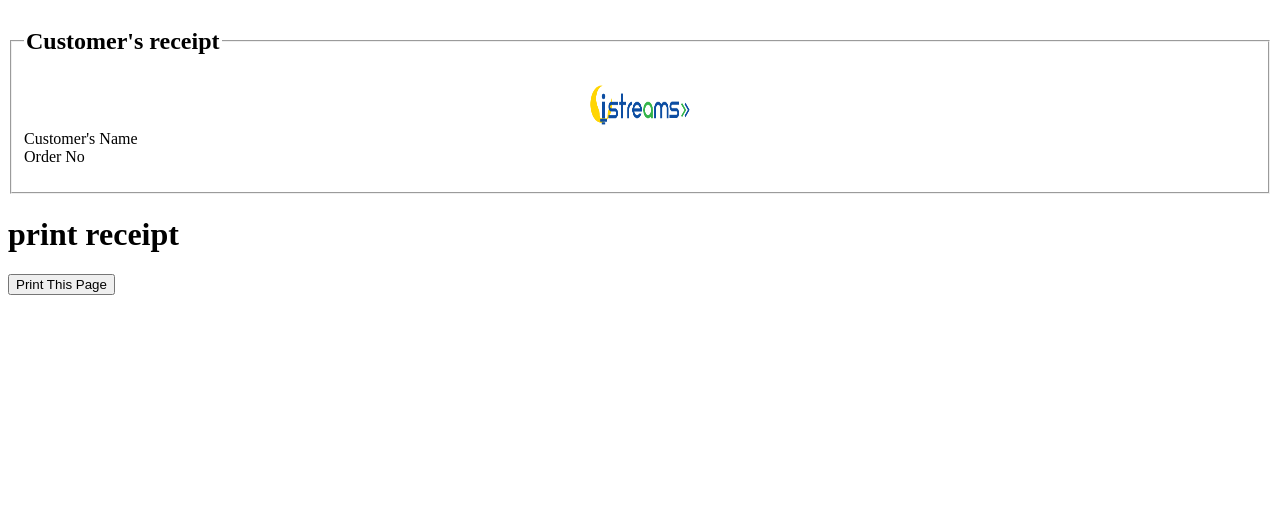
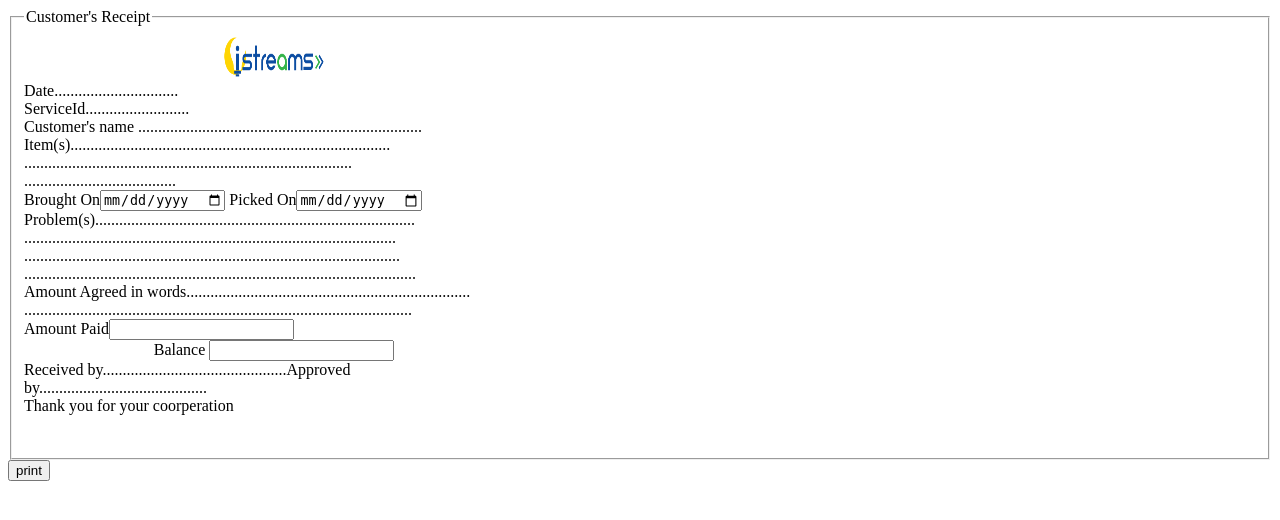
Before and after one commit to mugabekinnocet/wms_4istreams, a PHP site: page /receipt.php in a window 1280 px wide. Shown: the top 520 px of the page. Run offline with PHP 8.4, Linux system fonts and the light colour scheme.

Commit message:
check mmodifications

```diff
--- a/receipt.php
+++ b/receipt.php
@@ -3,28 +3,53 @@
     <title>istreams receipt</title>
 </head>
 <body>
-			<div class="main">
-				<fieldset class="formfieldset">
-					<legend ><h2>
-						Customer's receipt
-					</h2></legend>
-	<form>
-		<table>
-			<div class ="header">
-							<center><img src="istrm.png" width="100" height="50">
+<script type="text/javascript">
+        function PrintDiv() {
+           var divToPrint = document.getElementById('divToPrint');
+           var popupWin = window.open('', '_blank', 'width=300,height=300');
+           popupWin.document.open();
+           popupWin.document.write('<html><body onload="window.print()">' + divToPrint.innerHTML + '</html>');
+            popupWin.document.close();
+                }
+     </script>
+   </head>
+        <body >
+                            <div id="divToPrint" >
+							<fieldset>
+							<legend>Customer's Receipt</legend>
+						<form id="test">
+               <div style="width:500px;height:400px;background-color:white;">
+                  <center><img src="istrm.png" width="100" height="50"></center>
 
-			</div>
-			<div>
-				<div>Customer's Name</div>
-				<div>Order No</div>
-			</div>
+	<div>Date...............................</div>
+	<div>ServiceId..........................</div>
+	<div>Customer's  name .......................................................................</div
+	<div>Item(s)................................................................................<br>
+		..................................................................................<br>
+	......................................<br>Brought On<input type="date"> Picked On<input  type="date"</div>
+	<div>Problem(s)................................................................................<br>
+		.............................................................................................<br>
+		..............................................................................................<br>
+		..................................................................................................</div>
+		<div>Amount Agreed in words.......................................................................<br>
+			.................................................................................................<br>
+			Amount Paid<input id="money"><center>Balance <input></center></div>
+		<div>Received by..............................................Approved by..........................................</div>
+
+		<div>Thank you for your coorperation</div>
+
+
+                </div>
+            </div>
+			</fieldset>
+            <div>
+                <input type="button" value="print" onclick="PrintDiv();" />
+            </div>
 		</table>
-	</form>	</fieldset>
+	</form>
 
-	<h1>print receipt</h1>
-<input type="button"
-  onClick="window.print()"
-  value="Print This Page"/>
+		</fieldset>
+
 </body>
 
 </html>
```
Also changed, not shown: finance.php (+9 -0 lines).
